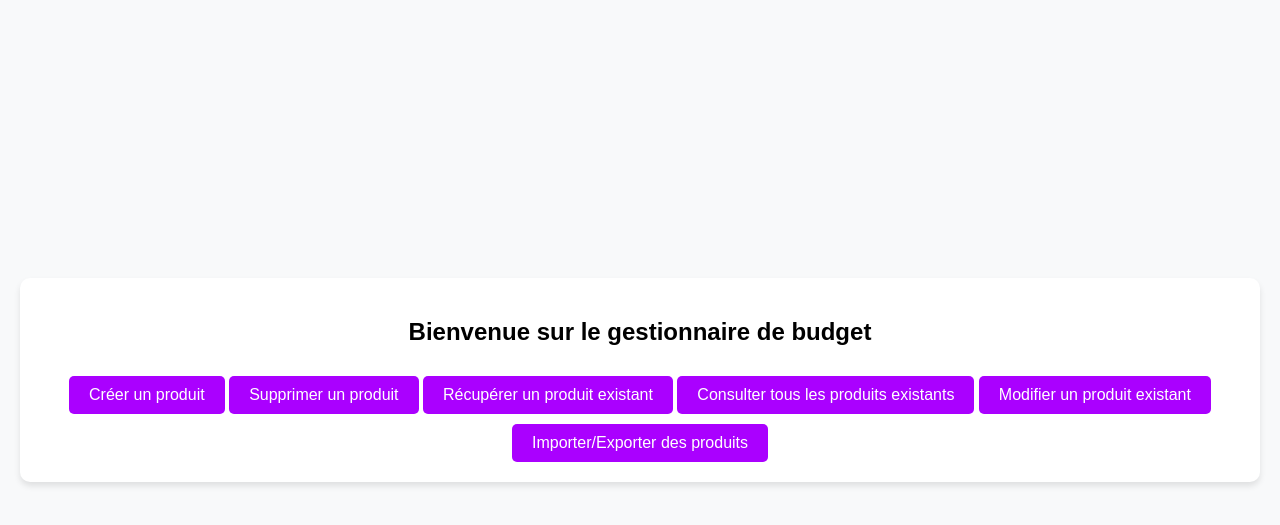
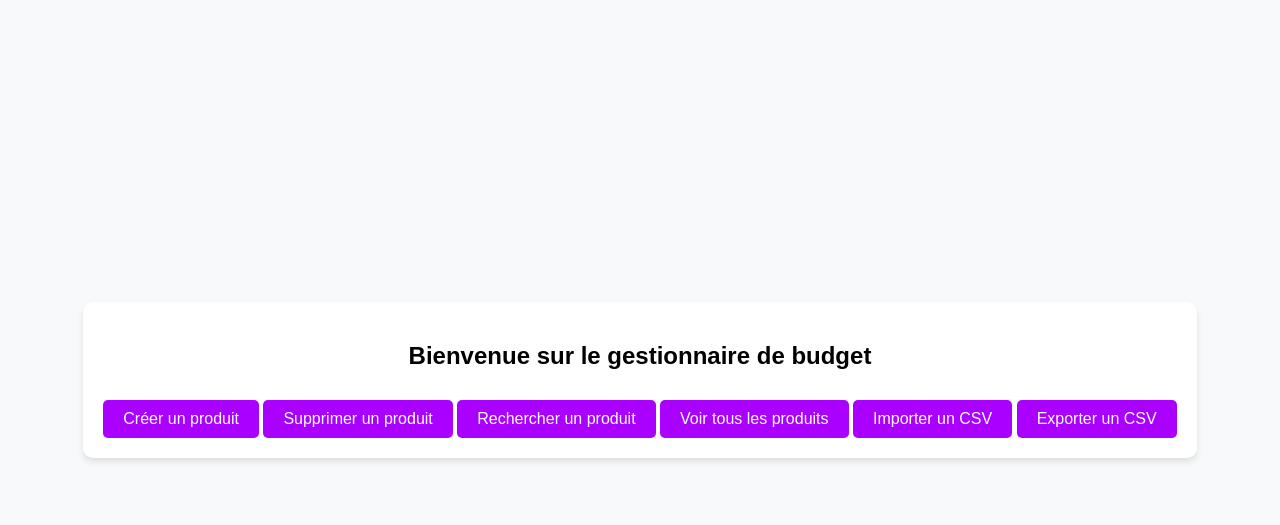
Before and after one commit to younss95/archi_logicielle, a Flask app: page / in a window 1280 px wide. Shown: the top 525 px of the page. Run offline with Flask 3, Linux system fonts and the light colour scheme.

Commit message:
committtttt

```diff
--- a/pyproject.toml
+++ b/pyproject.toml
@@ -25,3 +25,7 @@ build-backend = "pdm.backend"
 
 [tool.pdm]
 distribution = true
+
+[tool.pdm.scripts]
+_.env_file = "dev.env"
+start = "flask --app archilog.views --debug run"
--- a/src/archilog/templates/home.html
+++ /dev/null
@@ -1,28 +0,0 @@
-
-<!--  AUTEUR : Younes AZIRGUI-->
-
-
-<!DOCTYPE html>
-<html lang="fr">
-<head>
-    <meta charset="UTF-8">
-    <link rel="stylesheet" href="{{ url_for('static', filename='style.css') }}">
-    <title>Gestionnaire de budget</title>
-</head>
-<body>
-
-<section class="form-container-parent">
-    <div class="form-container">
-        <h1 class="text-center">Bienvenue sur le gestionnaire de budget</h1>
-
-        <a href="{{ url_for('create_product') }}" class="form-button">Créer un produit</a>
-        <a href="{{ url_for('delete_product') }}" class="form-button">Supprimer un produit</a>
-        <a href="{{ url_for('get_product') }}" class="form-button">Récupérer un produit existant</a>
-        <a href="{{ url_for('get_all_products') }}" class="form-button">Consulter tous les produits existants</a>
-        <a href="{{ url_for('update_product') }}" class="form-button">Modifier un produit existant</a>
-        <a href="{{ url_for('import_csv') }}" class="form-button">Importer/Exporter des produits</a>
-</div>
-</section>
-
-</body>
-</html>
--- a/src/archilog/views.py
+++ /dev/null
@@ -1,178 +0,0 @@
-import click
-import archilog.services as services
-
-from tabulate import tabulate
-from flask import Flask, render_template, request, redirect, url_for, flash, Response
-import archilog.models as models
-from archilog.services import import_from_csv, export_to_csv
-
-
-@click.group()
-def cli():
-    pass
-
-
-@cli.command()
-@click.option("-n", "--name", prompt="Name")
-@click.option("-a", "--amount", type=float, prompt="Amount")
-@click.option("-c", "--category", prompt="Category")
-def create(name: str, amount: float, category: str | None):
-    try:
-        models.create_entry(name, amount, category)
-        click.echo(f"Entry for {name} created successfully!")
-    except Exception as e:
-        click.echo(f"Error creating entry: {e}")
-
-
-
-@cli.command()
-@click.option("--id", required=True, type=int)
-def get(_id: int):
-    click.echo(models.get_entry(_id))
-
-
-
-@cli.command()
-@click.argument("csv_file", type=click.File("r"))
-def import_csv(csv_file):
-    services.import_from_csv(csv_file)
-
-
-@cli.command()
-@click.argument("csv_file", type=click.Path(writable=True))
-def export_csv(csv_file):
-    csv_data = services.export_to_csv()
-    with open(csv_file, "w", newline="") as file:
-        file.write(csv_data.getvalue())
-
-    print(f"Fichier exporté : {csv_file}")
-
-
-
-@cli.command()
-@click.option("--id", type=int, required=True)
-@click.option("-n", "--name", required=True)
-@click.option("-a", "--amount", type=float, required=True)
-@click.option("-c", "--category", default=None)
-def update(_id: int, name: str, amount: float, category: str | None):
-    models.update_entry(_id, name, amount, category)
-
-
-@cli.command()
-@click.option("--id", required=True, type=int)
-def delete(_id: int):
-    models.delete_entry(_id)
-
-
-@cli.command()
-@click.option("--as-csv", is_flag=True, help="Export entries to CSV")
-def get_entries(as_csv: bool):
-    entries = models.get_all_entries()
-
-    if as_csv:
-        click.echo(tabulate(entries, headers="keys"))
-    else:
-        # Display the entries in a table format
-        table = [
-            [entry.id, entry.name, entry.amount, entry.category] for entry in entries
-        ]
-        headers = ["ID", "Name", "Amount", "Category"]
-        click.echo(tabulate(table, headers=headers, tablefmt="grid"))
-
-@cli.command()
-def init_db():
-    models.init_db()
-
-
-
-app = Flask(__name__, template_folder="templates")
-
-
-
-app.secret_key = 'test'
-
-
-
-@app.route("/hello/")
-@app.route("/hello/<name>")
-def hello(name=None):
-    return render_template("home.html", name=name)
-
-@app.route("/")
-def home():
-    return render_template("home.html")
-
-
-#CREATION DES ROUTES POUR LES DIFFERENTES FONCTIONS
-
-@app.route("/create", methods=["GET", "POST"])
-def create_product():
-    if request.method == "POST":
-        name = request.form["name"]
-        amount = float(request.form["amount"])
-        category = request.form["category"] or None
-
-        models.create_entry(name, amount, category)
-        return redirect(url_for("home"))
-    return render_template("create.html")
-
-@app.route("/delete", methods=["GET", "POST"])
-def delete_product():
-    products = models.get_all_entries()
-
-    if request.method == "POST":
-        product_id = request.form.get("id")
-        if product_id:
-            models.delete_entry(int(product_id))
-            return redirect(url_for("delete_product"))
-
-    return render_template("delete.html", products=products)
-
-
-@app.route("/get", methods=["GET", "POST"])
-def get_product():
-    product = None
-    if request.method == "POST":
-        product_id = request.form["id"]
-        product = models.get_entry(product_id)
-    return render_template("get.html", product=product)
-
-@app.route("/get_all")
-def get_all_products():
-    products = models.get_all_entries()
-    return render_template("get_all.html", products=products)
-
-@app.route("/update", methods=["GET", "POST"])
-def update_product():
-    if request.method == "POST":
-        product_id = request.form["id"]
-        name = request.form["name"]
-        amount = float(request.form["amount"])
-        category = request.form["category"] or None
-
-        models.update_entry(product_id, name, amount, category)
-        return redirect(url_for("home"))
-    return render_template("update.html")
-
-
-@app.route("/import_csv", methods=["GET", "POST"])
-def import_csv():
-    if request.method == "POST":
-        file = request.files.get("csv_file")
-
-        if file and file.filename.endswith('.csv'):
-            import_from_csv(file)
-            flash("Fichier CSV importé avec succès!")
-            return redirect(url_for('import_csv'))
-        else:
-            flash("Le fichier doit être au format CSV.")
-    return render_template("import_export_csv.html")
-
-
-@app.route("/export_csv", methods=["GET"])
-def export_csv():
-    csv_data = export_to_csv()
-    response = Response(csv_data.getvalue(), content_type="text/csv")
-    response.headers["Content-Disposition"] = "attachment; filename=export.csv"
-
-    return response
--- /dev/null
+++ b/src/archilog/views/__init__.py
@@ -0,0 +1,12 @@
+from flask import Flask
+from archilog.views.web import web_ui
+
+
+def create_app():
+    app = Flask(__name__)
+    app.secret_key = "test"
+
+    # Enregistrer les Blueprints
+    app.register_blueprint(web_ui)
+
+    return app
--- a/src/archilog/templates/create.html
+++ b/src/archilog/views/templates/create.html
@@ -11,7 +11,7 @@
     <div class="form-container">
         <h1 class="text-center">Ajouter un produit</h1>
 
-        <form method="post" action="{{ url_for('create_product') }}">
+        <form method="post" action="{{ url_for('web_ui.create_product') }}">
             <label for="name">Nom :</label>
             <input type="text" id="name" name="name" required>
 
@@ -24,7 +24,7 @@
             <button type="submit" class="form-button">Ajouter</button>
         </form>
 
-        <a href="{{ url_for('home') }}" class="form-button">Retour</a>
+        <a href="{{ url_for('web_ui.home') }}" class="form-button">Retour</a>
     </div>
 </section>
 
--- a/src/archilog/templates/delete.html
+++ b/src/archilog/views/templates/delete.html
@@ -28,7 +28,7 @@
                         <td>{{ product.amount }}</td>
                         <td>{{ product.category }}</td>
                         <td>
-                            <form method="post" action="{{ url_for('delete_product') }}">
+                            <form method="post" action="{{ url_for('web_ui.delete_product') }}">
                                 <input type="hidden" name="id" value="{{ product.id }}">
                                 <button type="submit">Supprimer</button>
                             </form>
@@ -41,7 +41,7 @@
         <p>Aucun produit trouvé</p>
     {% endif %}
 
-    <a href="{{ url_for('home') }}" class="form-button">Retour</a>
+    <a href="{{ url_for('web_ui.home') }}" class="form-button">Retour</a>
 
 </body>
 </html>
--- a/src/archilog/templates/get.html
+++ b/src/archilog/views/templates/get.html
@@ -9,7 +9,7 @@
 
     <h1>Rechercher un produit</h1>
 
-    <form method="post" action="{{ url_for('get_product') }}">
+    <form method="post" action="{{ url_for('web_ui.get_product') }}">
         <label for="id">ID du produit :</label>
         <input type="number" id="id" name="id" required>
         <button type="submit">Rechercher</button>
@@ -25,7 +25,7 @@
         <p>Aucun produit trouvé avec cet ID</p>
     {% endif %}
 
-    <a href="{{ url_for('home') }}" class="form-button">Retour à l'accueil</a>
+    <a href="{{ url_for('web_ui.home') }}" class="form-button">Retour à l'accueil</a>
 
 </body>
 </html>
--- a/src/archilog/templates/get_all.html
+++ b/src/archilog/views/templates/get_all.html
@@ -33,6 +33,6 @@
         <p>Aucun produit trouvé</p>
     {% endif %}
 
-    <a href="{{ url_for('home') }}" class="form-button">Retour à l'accueil</a>
+    <a href="{{ url_for('web_ui.home') }}" class="form-button">Retour à l'accueil</a>
 </body>
 </html>
--- /dev/null
+++ b/src/archilog/views/templates/home.html
@@ -0,0 +1,28 @@
+
+<!--  AUTEUR : Younes AZIRGUI-->
+
+
+<!DOCTYPE html>
+<html lang="fr">
+<head>
+    <meta charset="UTF-8">
+    <link rel="stylesheet" href="{{ url_for('static', filename='style.css') }}">
+    <title>Gestionnaire de budget</title>
+</head>
+<body>
+
+<section class="form-container-parent">
+    <div class="form-container">
+        <h1 class="text-center">Bienvenue sur le gestionnaire de budget</h1>
+
+        <a class="form-button" href="{{ url_for('web_ui.create_product') }}">Créer un produit</a>
+        <a class="form-button" href="{{ url_for('web_ui.delete_product') }}">Supprimer un produit</a>
+        <a class="form-button" href="{{ url_for('web_ui.get_product') }}">Rechercher un produit</a>
+        <a class="form-button" href="{{ url_for('web_ui.get_all_products') }}">Voir tous les produits</a>
+        <a class="form-button" href="{{ url_for('web_ui.import_csv') }}">Importer un CSV</a>
+        <a class="form-button" href="{{ url_for('web_ui.export_csv') }}">Exporter un CSV</a>
+    </div>
+</section>
+
+</body>
+</html>
--- a/src/archilog/templates/import_export_csv.html
+++ b/src/archilog/views/templates/import_export_csv.html
@@ -9,7 +9,7 @@
 
     <h1>Importer un fichier CSV</h1>
 
-    <form method="POST" action="{{ url_for('import_csv') }}" enctype="multipart/form-data">
+    <form method="POST" action="{{ url_for('web_ui.import_csv') }}" enctype="multipart/form-data">
         <label for="csv_file">Choisir un fichier CSV :</label>
         <input type="file" id="csv_file" name="csv_file" accept=".csv" required>
 
@@ -20,11 +20,11 @@
     <br><br><br>
     <h1>Exporter un fichier CSV</h1>
 
-    <form method="GET" action="{{ url_for('export_csv') }}">
+    <form method="GET" action="{{ url_for('web_ui.export_csv') }}">
         <button type="submit">Exporter</button>
     </form>
 
-<a href="{{ url_for('home') }}" class="form-button">Retour</a>
+<a href="{{ url_for('web_ui.home') }}" class="form-button">Retour</a>
 
 </body>
 </html>
--- a/src/archilog/templates/update.html
+++ b/src/archilog/views/templates/update.html
@@ -9,7 +9,7 @@
 
     <h1>Modifier un produit</h1>
 
-    <form method="post" action="{{ url_for('update_product') }}">
+    <form method="post" action="{{ url_for('web_ui.update_product') }}">
         <label for="id">ID du produit :</label>
         <input type="number" id="id" name="id" required>
 
@@ -25,7 +25,7 @@
         <button type="submit" class="form-button">Modifier</button>
     </form>
 
-    <a href="{{ url_for('home') }}" class="form-button">Retour à l'accueil</a>
+    <a href="{{ url_for('web_ui.home') }}" class="form-button">Retour à l'accueil</a>
 
 </body>
 </html>
--- /dev/null
+++ b/src/archilog/views/web.py
@@ -0,0 +1,79 @@
+from flask import Blueprint, render_template, request, redirect, url_for, flash, Response
+import archilog.models as models
+from archilog.services import import_from_csv, export_to_csv
+
+
+# Création du Blueprint
+web_ui = Blueprint("web_ui", __name__, url_prefix="/")
+
+@web_ui.route("/")
+def home():
+    return render_template("home.html")
+
+@web_ui.route("/create", methods=["GET", "POST"])
+def create_product():
+    if request.method == "POST":
+        name = request.form["name"]
+        amount = float(request.form["amount"])
+        category = request.form["category"] or None
+
+        models.create_entry(name, amount, category)
+        return redirect(url_for("web_ui.home"))  # Correction du nom de l'endpoint
+    return render_template("create.html")
+
+@web_ui.route("/delete", methods=["GET", "POST"])
+def delete_product():
+    products = models.get_all_entries()
+
+    if request.method == "POST":
+        product_id = request.form.get("id")
+        if product_id:
+            models.delete_entry(int(product_id))
+            return redirect(url_for("web_ui.delete_product"))  # Correction
+
+    return render_template("delete.html", products=products)
+
+@web_ui.route("/get", methods=["GET", "POST"])
+def get_product():
+    product = None
+    if request.method == "POST":
+        product_id = request.form["id"]
+        product = models.get_entry(product_id)
+    return render_template("get.html", product=product)
+
+@web_ui.route("/get_all")
+def get_all_products():
+    products = models.get_all_entries()
+    return render_template("get_all.html", products=products)
+
+@web_ui.route("/update", methods=["GET", "POST"])
+def update_product():
+    if request.method == "POST":
+        product_id = request.form["id"]
+        name = request.form["name"]
+        amount = float(request.form["amount"])
+        category = request.form["category"] or None
+
+        models.update_entry(product_id, name, amount, category)
+        return redirect(url_for("web_ui.home"))
+    return render_template("update.html")
+
+@web_ui.route("/import_csv", methods=["GET", "POST"])
+def import_csv():
+    if request.method == "POST":
+        file = request.files.get("csv_file")
+
+        if file and file.filename.endswith('.csv'):
+            import_from_csv(file)
+            flash("Fichier CSV importé avec succès!")
+            return redirect(url_for('web_ui.import_csv'))  # Correction
+        else:
+            flash("Le fichier doit être au format CSV.")
+    return render_template("import_export_csv.html")
+
+@web_ui.route("/export_csv", methods=["GET"])
+def export_csv():
+    csv_data = export_to_csv()
+    response = Response(csv_data.getvalue(), content_type="text/csv")
+    response.headers["Content-Disposition"] = "attachment; filename=export.csv"
+    return response
```
Also changed, not shown: src/archilog/views/cli.py (added, +86 -0 lines), src/archilog/views/static/style.css (renamed from src/archilog/static/style.css).
